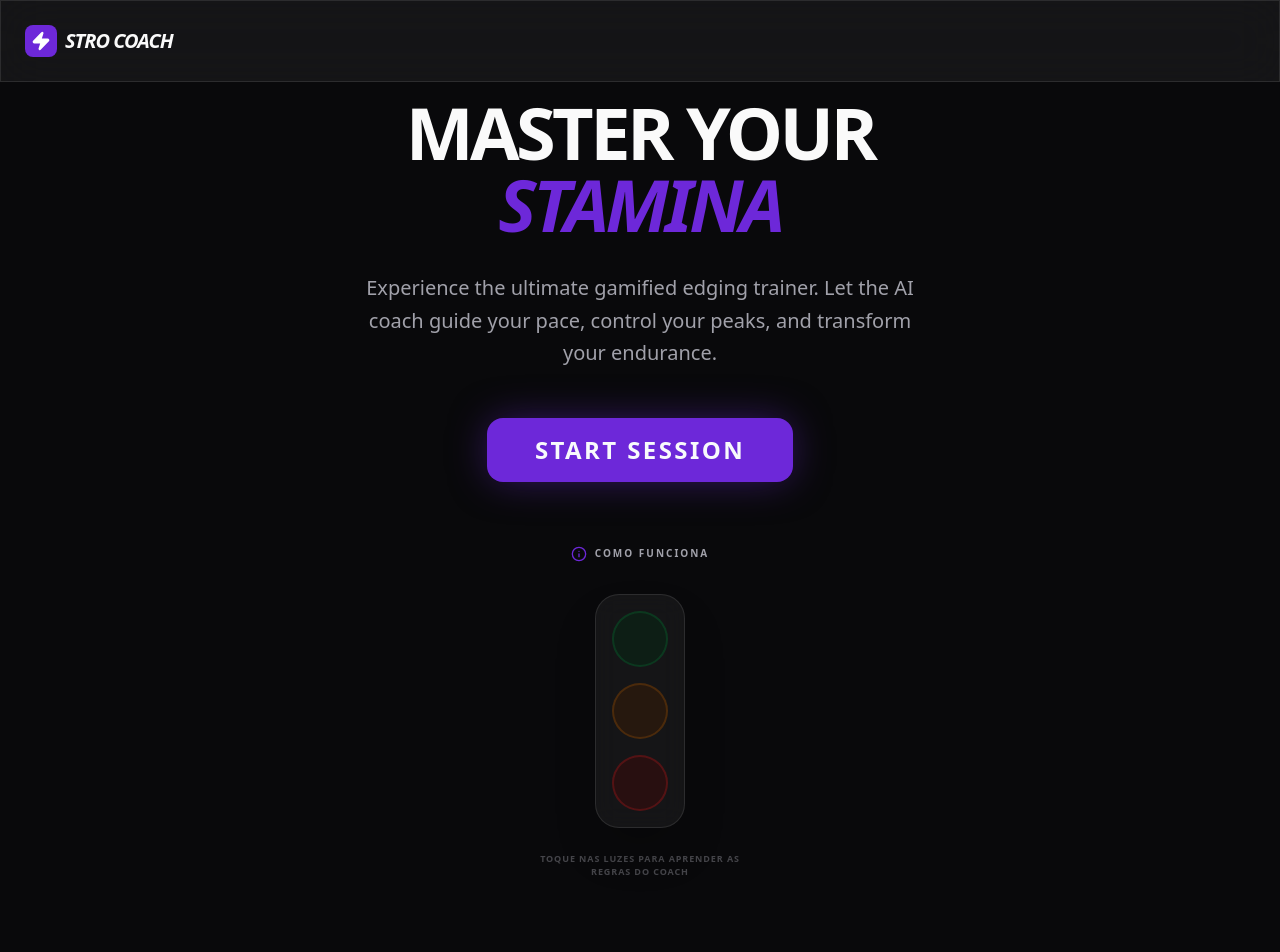
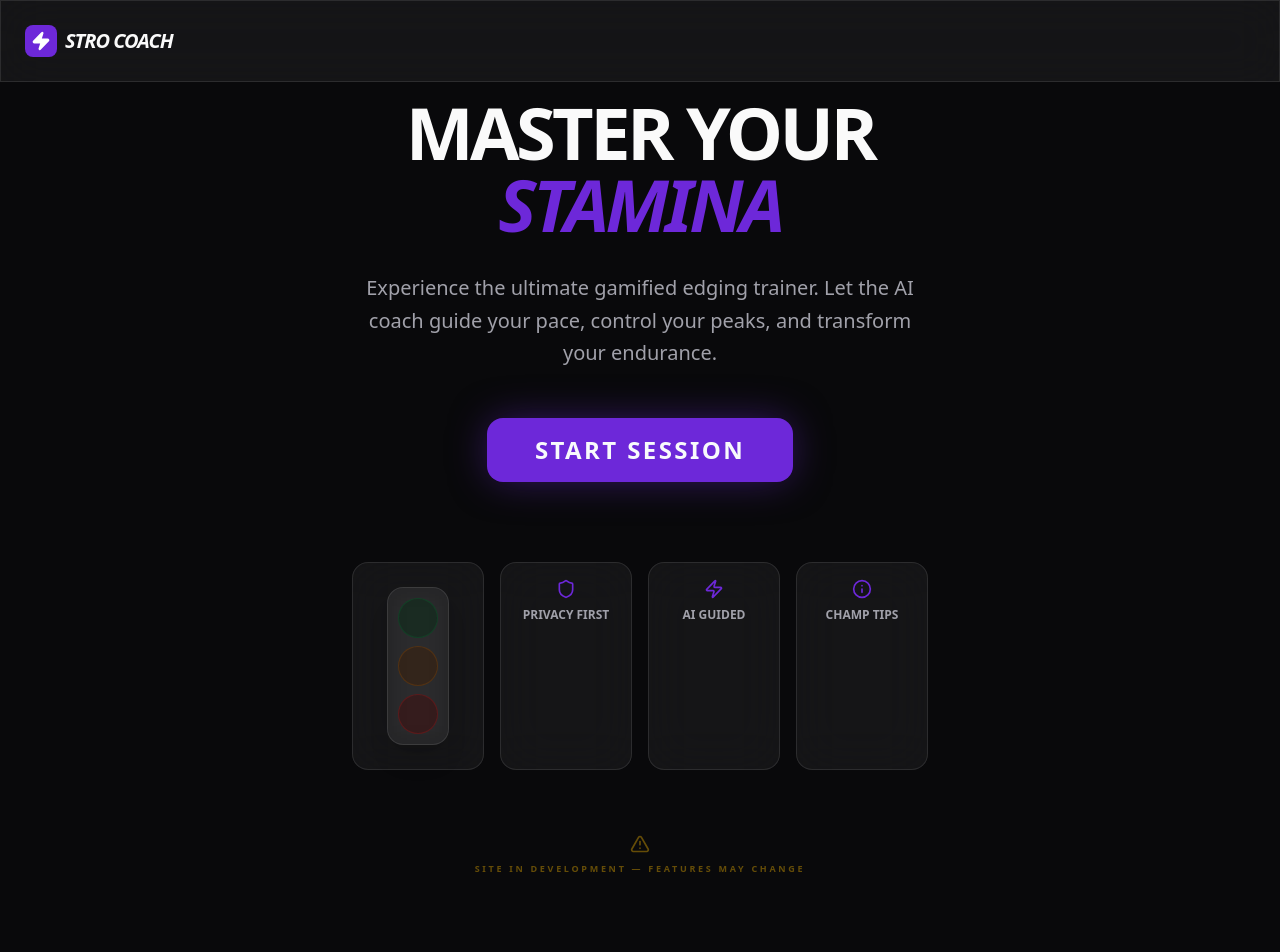
Before and after one commit to TheStkCoach/test-SC, a Next.js app: page / in a window 1280 px wide. Shown: the top 952 px of the page. Built offline with nearby package versions, Linux system fonts and the light colour scheme.

Commit message:
style: reduce traffic light size, translate to english, and relocate on homepage

```diff
--- a/src/app/page.tsx
+++ b/src/app/page.tsx
@@ -54,9 +54,10 @@ export default function Home() {
               </Button>
             </div>
 
-            <TrafficLightGuide />
-
-            <div className="grid grid-cols-3 gap-4 pt-12">
+            <div className="grid grid-cols-1 md:grid-cols-4 gap-4 pt-12 max-w-4xl">
+              <div className="group relative glass p-4 rounded-2xl flex items-center justify-center">
+                <TrafficLightGuide />
+              </div>
               <div className="group relative glass p-4 rounded-2xl space-y-2 cursor-help">
                 <Shield className="w-5 h-5 text-primary mx-auto" />
                 <p className="text-xs font-bold uppercase text-muted-foreground">Privacy First</p>
--- a/src/components/TrafficLightGuide.tsx
+++ b/src/components/TrafficLightGuide.tsx
@@ -7,24 +7,24 @@ import { Info, X } from 'lucide-react';
 
 const GUIDE_CONTENT = {
     GREEN: {
-        title: "Luz Verde: Siga",
-        description: "Hora de trabalhar! Mantenha um ritmo constante e firme. O Coach quer ver sua dedicação.",
+        title: "Green Light: GO",
+        description: "Time to work! Keep a steady, firm rhythm. Show your dedication.",
         color: "text-green-500",
         bg: "bg-green-500/10",
         border: "border-green-500/20",
         glow: "shadow-[0_0_20px_rgba(34,197,94,0.3)]"
     },
     YELLOW: {
-        title: "Luz Amarela: Atenção",
-        description: "Devagar... Você está chegando perto do limite. Reduza a velocidade, foque na sensação e mantenha o controle.",
+        title: "Yellow Light: CAUTION",
+        description: "Slow down... You're getting close. Reduce speed, focus on the sensation, and maintain control.",
         color: "text-yellow-400",
         bg: "bg-yellow-400/10",
         border: "border-yellow-400/20",
         glow: "shadow-[0_0_20px_rgba(234,179,8,0.3)]"
     },
     RED: {
-        title: "Luz Vermelha: PARE!",
-        description: "Mãos ao alto! Não toque em nada. Sinta a frustração e deixe a energia acumular. O controle é tudo.",
+        title: "Red Light: STOP!",
+        description: "Hands off! Don't touch a thing. Feel the heat and let the energy build. Control is everything.",
         color: "text-red-500",
         bg: "bg-red-500/10",
         border: "border-red-500/20",
@@ -38,29 +38,24 @@ export function TrafficLightGuide() {
     const [activeColor, setActiveColor] = useState<ColorKey | null>(null);
 
     return (
-        <div className="flex flex-col items-center gap-6 py-8 animate-in fade-in zoom-in duration-1000 delay-300">
-            <div className="flex items-center gap-2 mb-2">
-                <Info className="w-4 h-4 text-primary" />
-                <h3 className="text-[10px] font-black uppercase tracking-[0.2em] text-muted-foreground">Como Funciona</h3>
-            </div>
-
-            <div className="flex flex-row md:flex-col gap-4 p-4 bg-white/5 rounded-3xl border border-white/10 backdrop-blur-md shadow-2xl relative">
+        <div className="flex flex-col items-center gap-3 py-2 animate-in fade-in zoom-in duration-1000">
+            <div className="flex flex-row md:flex-col gap-2 p-2.5 bg-white/5 rounded-2xl border border-white/10 backdrop-blur-md shadow-xl relative">
                 {(Object.keys(GUIDE_CONTENT) as ColorKey[]).map((color) => (
                     <button
                         key={color}
                         onClick={() => setActiveColor(activeColor === color ? null : color)}
                         className={cn(
-                            "w-12 h-12 md:w-14 md:h-14 rounded-full border-2 transition-all duration-300 relative group",
-                            color === 'GREEN' && (activeColor === 'GREEN' ? "bg-green-500 border-green-400 shadow-[0_0_30px_rgba(34,197,94,0.6)]" : "bg-green-950/40 border-green-900/50 hover:border-green-500/50"),
-                            color === 'YELLOW' && (activeColor === 'YELLOW' ? "bg-yellow-500 border-yellow-400 shadow-[0_0_30px_rgba(234,179,8,0.6)]" : "bg-yellow-950/40 border-yellow-900/50 hover:border-yellow-500/50"),
-                            color === 'RED' && (activeColor === 'RED' ? "bg-red-500 border-red-400 shadow-[0_0_30px_rgba(239,68,68,0.6)]" : "bg-red-950/40 border-red-900/50 hover:border-red-500/50")
+                            "w-8 h-8 md:w-10 md:h-10 rounded-full border transition-all duration-300 relative group",
+                            color === 'GREEN' && (activeColor === 'GREEN' ? "bg-green-500 border-green-400 shadow-[0_0_20px_rgba(34,197,94,0.5)]" : "bg-green-950/40 border-green-900/50 hover:border-green-500/50"),
+                            color === 'YELLOW' && (activeColor === 'YELLOW' ? "bg-yellow-500 border-yellow-400 shadow-[0_0_20px_rgba(234,179,8,0.5)]" : "bg-yellow-950/40 border-yellow-900/50 hover:border-yellow-500/50"),
+                            color === 'RED' && (activeColor === 'RED' ? "bg-red-500 border-red-400 shadow-[0_0_20px_rgba(239,68,68,0.5)]" : "bg-red-950/40 border-red-900/50 hover:border-red-500/50")
                         )}
                     >
                         <div className="absolute inset-0 rounded-full opacity-0 group-hover:opacity-100 transition-opacity bg-white/10" />
                         {activeColor === color && (
                             <motion.div
                                 layoutId="active-glow"
-                                className="absolute -inset-2 rounded-full border border-white/20 animate-pulse"
+                                className="absolute -inset-1.5 rounded-full border border-white/20 animate-pulse"
                             />
                         )}
                     </button>
@@ -70,12 +65,12 @@ export function TrafficLightGuide() {
                 <AnimatePresence>
                     {activeColor && (
                         <motion.div
-                            initial={{ opacity: 0, scale: 0.9, x: 20 }}
-                            animate={{ opacity: 1, scale: 1, x: 0 }}
-                            exit={{ opacity: 0, scale: 0.9, x: 20 }}
+                            initial={{ opacity: 0, scale: 0.9, y: activeColor === 'RED' ? -10 : activeColor === 'GREEN' ? 10 : 0 }}
+                            animate={{ opacity: 1, scale: 1, y: 0 }}
+                            exit={{ opacity: 0, scale: 0.9 }}
                             className={cn(
-                                "absolute z-50 p-5 rounded-2xl border backdrop-blur-xl shadow-2xl transition-all",
-                                "left-1/2 -translate-x-1/2 bottom-full mb-6 w-[280px] md:left-full md:translate-x-0 md:bottom-auto md:top-0 md:ml-6 md:mb-0 md:w-[320px]",
+                                "absolute z-50 p-4 rounded-xl border backdrop-blur-xl shadow-2xl transition-all",
+                                "left-1/2 -translate-x-1/2 bottom-full mb-6 w-[240px] md:left-full md:translate-x-0 md:bottom-auto md:top-1/2 md:-translate-y-1/2 md:ml-6 md:mb-0 md:w-[280px]",
                                 GUIDE_CONTENT[activeColor].bg,
                                 GUIDE_CONTENT[activeColor].border,
                                 GUIDE_CONTENT[activeColor].glow
@@ -83,21 +78,21 @@ export function TrafficLightGuide() {
                         >
                             <button
                                 onClick={() => setActiveColor(null)}
-                                className="absolute top-3 right-3 p-1 hover:bg-white/10 rounded-full transition-colors"
+                                className="absolute top-2 right-2 p-1 hover:bg-white/10 rounded-full transition-colors"
                             >
-                                <X className="w-4 h-4 text-muted-foreground" />
+                                <X className="w-3.5 h-3.5 text-muted-foreground" />
                             </button>
 
-                            <h4 className={cn("text-lg font-black uppercase tracking-tight mb-2", GUIDE_CONTENT[activeColor].color)}>
+                            <h4 className={cn("text-sm font-black uppercase tracking-tight mb-1", GUIDE_CONTENT[activeColor].color)}>
                                 {GUIDE_CONTENT[activeColor].title}
                             </h4>
-                            <p className="text-sm text-white/80 leading-relaxed italic">
+                            <p className="text-xs text-white/80 leading-relaxed italic">
                                 {GUIDE_CONTENT[activeColor].description}
                             </p>
 
                             <div className={cn(
-                                "absolute w-4 h-4 border-l border-b rotate-45 md:rotate-[135deg]",
-                                "left-1/2 -translate-x-1/2 bottom-[-9px] md:left-[-9px] md:top-6 md:translate-x-0",
+                                "absolute w-3 h-3 border-l border-b rotate-45 md:rotate-[135deg]",
+                                "left-1/2 -translate-x-1/2 bottom-[-7px] md:left-[-7px] md:top-1/2 md:-translate-y-1/2 md:translate-x-0",
                                 GUIDE_CONTENT[activeColor].bg,
                                 GUIDE_CONTENT[activeColor].border
                             )} />
@@ -105,10 +100,6 @@ export function TrafficLightGuide() {
                     )}
                 </AnimatePresence>
             </div>
-
-            <p className="text-[9px] font-bold text-muted-foreground/40 uppercase tracking-[0.1em] text-center max-w-[200px]">
-                Toque nas luzes para aprender as regras do Coach
-            </p>
         </div>
     );
 }
```
